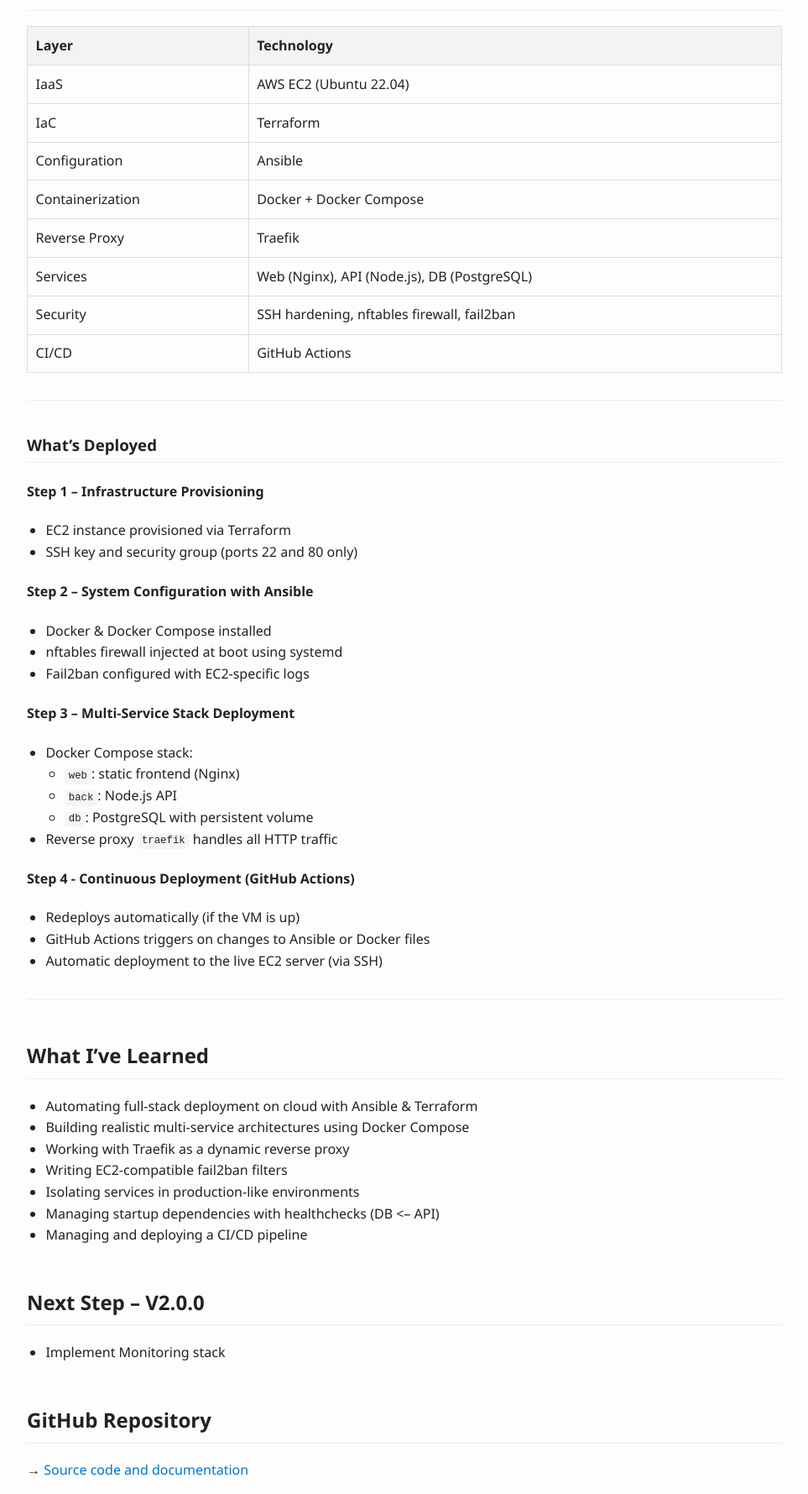
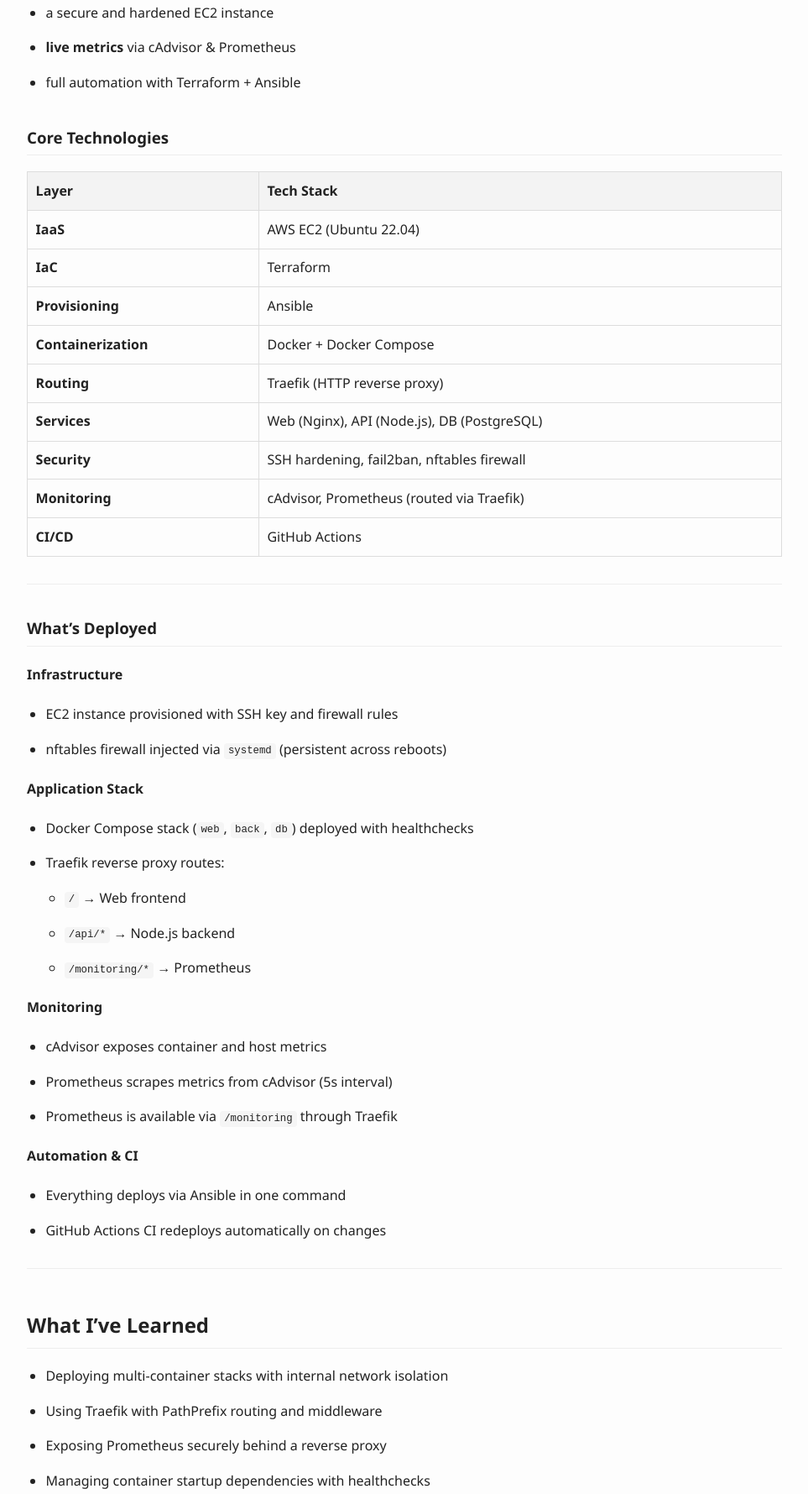
Before and after one commit to bilalgu/portfolio, a plain HTML site: page projects/devops-bootstrap.html in a window 1280 px wide. Shown: the part 708-2487 px from the top of the page at 84% size, without its empty margins (158-1121 px from the left). Drawn offline with Linux system fonts and the light colour scheme.

Commit message:
DevOps Bootstrap Stack v2.0.0 project sheet

```diff
--- a/projects/devops-bootstrap.html
+++ b/projects/devops-bootstrap.html
@@ -7,119 +7,130 @@
 </head>
 <body>
 
-    <h1 id="devops-bootstrap-stack-version-1.5.0">DevOps Bootstrap Stack –
-    Version 1.5.0</h1>
-    <p>Bilal – Systems &amp; Cybersecurity Engineer – 23 years old –
-    Master’s degree (Work-Study)</p>
+    <h1 id="devops-bootstrap-stack-version-2.0.0">DevOps Bootstrap Stack –
+    Version 2.0.0</h1>
+    <p><strong>Bilal – Systems &amp; Cybersecurity Engineer – 23 y/o –
+    Master’s (Work-Study)</strong></p>
     <p>GitHub: <a
     href="https://github.com/bilalgu/devops-bootstrap">https://github.com/bilalgu/devops-bootstrap</a></p>
-    <p>This personal DevOps/Cyber project aims to build a secure, scalable
-    and automated cloud infrastructure — as close as possible to real
-    production constraints.</p>
-    <p>It serves as :</p>
+    <p>This DevOps &amp; Cloud Security project aims to build a
+    <strong>realistic, secure and automated cloud infrastructure</strong> —
+    as close as possible to real production constraints.</p>
+    <p>It serves as:</p>
     <ul>
-    <li>a public technical portfolio</li>
-    <li>a learning environment for DevOps &amp; Cloud engineering</li>
-    <li>a reusable stack to bootstrap real-world deployments</li>
+    <li><p>a <strong>public technical portfolio</strong>
+    (DevOps/Cyber/Cloud)</p></li>
+    <li><p>a <strong>learning platform</strong> for professional-grade
+    practices</p></li>
+    <li><p>a <strong>reusable stack</strong> to bootstrap real-world
+    deployments</p></li>
     </ul>
     <hr />
-    <h2 id="version-1.5.0-multi-service-stack-with-reverse-proxy">Version
-    1.5.0 – Multi-Service Stack with Reverse Proxy</h2>
-    <p>This release includes the deployment of a complete Web/API/DB stack,
-    routed via Traefik reverse proxy, all automated from provisioning to
-    deployment.</p>
-    <h3 id="core-features">Core Features</h3>
+    <h2
+    id="version-2.0.0-multi-service-stack-with-security-monitoring">Version
+    2.0.0 – Multi-Service Stack with Security &amp; Monitoring</h2>
+    <p>This release completes the roadmap for version 2.0.0,
+    introducing:</p>
+    <ul>
+    <li><p>a realistic <strong>Web/API/DB architecture</strong></p></li>
+    <li><p>a secure and hardened EC2 instance</p></li>
+    <li><p><strong>live metrics</strong> via cAdvisor &amp;
+    Prometheus</p></li>
+    <li><p>full automation with Terraform + Ansible</p></li>
+    </ul>
+    <h3 id="core-technologies">Core Technologies</h3>
     <table>
     <thead>
     <tr class="header">
     <th>Layer</th>
-    <th>Technology</th>
+    <th>Tech Stack</th>
     </tr>
     </thead>
     <tbody>
     <tr class="odd">
-    <td>IaaS</td>
+    <td><strong>IaaS</strong></td>
     <td>AWS EC2 (Ubuntu 22.04)</td>
     </tr>
     <tr class="even">
-    <td>IaC</td>
+    <td><strong>IaC</strong></td>
     <td>Terraform</td>
     </tr>
     <tr class="odd">
-    <td>Configuration</td>
+    <td><strong>Provisioning</strong></td>
     <td>Ansible</td>
     </tr>
     <tr class="even">
-    <td>Containerization</td>
+    <td><strong>Containerization</strong></td>
     <td>Docker + Docker Compose</td>
     </tr>
     <tr class="odd">
-    <td>Reverse Proxy</td>
-    <td>Traefik</td>
+    <td><strong>Routing</strong></td>
+    <td>Traefik (HTTP reverse proxy)</td>
     </tr>
     <tr class="even">
-    <td>Services</td>
+    <td><strong>Services</strong></td>
     <td>Web (Nginx), API (Node.js), DB (PostgreSQL)</td>
     </tr>
     <tr class="odd">
-    <td>Security</td>
-    <td>SSH hardening, nftables firewall, fail2ban</td>
+    <td><strong>Security</strong></td>
+    <td>SSH hardening, fail2ban, nftables firewall</td>
     </tr>
     <tr class="even">
-    <td>CI/CD</td>
+    <td><strong>Monitoring</strong></td>
+    <td>cAdvisor, Prometheus (routed via Traefik)</td>
+    </tr>
+    <tr class="odd">
+    <td><strong>CI/CD</strong></td>
     <td>GitHub Actions</td>
     </tr>
     </tbody>
     </table>
     <hr />
     <h3 id="whats-deployed">What’s Deployed</h3>
-    <h4 id="step-1-infrastructure-provisioning">Step 1 – Infrastructure
-    Provisioning</h4>
+    <h4 id="infrastructure">Infrastructure</h4>
     <ul>
-    <li>EC2 instance provisioned via Terraform</li>
-    <li>SSH key and security group (ports 22 and 80 only)</li>
+    <li><p>EC2 instance provisioned with SSH key and firewall rules</p></li>
+    <li><p>nftables firewall injected via <code>systemd</code> (persistent
+    across reboots)</p></li>
     </ul>
-    <h4 id="step-2-system-configuration-with-ansible">Step 2 – System
-    Configuration with Ansible</h4>
+    <h4 id="application-stack">Application Stack</h4>
     <ul>
-    <li>Docker &amp; Docker Compose installed</li>
-    <li>nftables firewall injected at boot using systemd</li>
-    <li>Fail2ban configured with EC2-specific logs</li>
+    <li><p>Docker Compose stack (<code>web</code>, <code>back</code>,
+    <code>db</code>) deployed with healthchecks</p></li>
+    <li><p>Traefik reverse proxy routes:</p>
+    <ul>
+    <li><p><code>/</code> → Web frontend</p></li>
+    <li><p><code>/api/*</code> → Node.js backend</p></li>
+    <li><p><code>/monitoring/*</code> → Prometheus</p></li>
+    </ul></li>
     </ul>
-    <h4 id="step-3-multi-service-stack-deployment">Step 3 – Multi-Service
-    Stack Deployment</h4>
+    <h4 id="monitoring">Monitoring</h4>
     <ul>
-    <li>Docker Compose stack:
+    <li><p>cAdvisor exposes container and host metrics</p></li>
+    <li><p>Prometheus scrapes metrics from cAdvisor (5s interval)</p></li>
+    <li><p>Prometheus is available via <code>/monitoring</code> through
+    Traefik</p></li>
+    </ul>
+    <h4 id="automation-ci">Automation &amp; CI</h4>
     <ul>
-    <li><code>web</code>: static frontend (Nginx)</li>
-    <li><code>back</code>: Node.js API</li>
-    <li><code>db</code>: PostgreSQL with persistent volume</li>
-    </ul></li>
-    <li>Reverse proxy <code>traefik</code> handles all HTTP traffic</li>
-    </ul>
-    <h4 id="step-4---continuous-deployment-github-actions">Step 4 -
-    Continuous Deployment (GitHub Actions)</h4>
-    <ul>
-    <li>Redeploys automatically (if the VM is up)</li>
-    <li>GitHub Actions triggers on changes to Ansible or Docker files</li>
-    <li>Automatic deployment to the live EC2 server (via SSH)</li>
+    <li><p>Everything deploys via Ansible in one command</p></li>
+    <li><p>GitHub Actions CI redeploys automatically on changes</p></li>
     </ul>
     <hr />
     <h2 id="what-ive-learned">What I’ve Learned</h2>
     <ul>
-    <li>Automating full-stack deployment on cloud with Ansible &amp;
-    Terraform</li>
-    <li>Building realistic multi-service architectures using Docker
-    Compose</li>
-    <li>Working with Traefik as a dynamic reverse proxy</li>
-    <li>Writing EC2-compatible fail2ban filters</li>
-    <li>Isolating services in production-like environments</li>
-    <li>Managing startup dependencies with healthchecks (DB &lt;– API)</li>
-    <li>Managing and deploying a CI/CD pipeline</li>
-    </ul>
-    <h2 id="next-step-v2.0.0">Next Step – V2.0.0</h2>
-    <ul>
-    <li>Implement Monitoring stack</li>
+    <li><p>Deploying multi-container stacks with internal network
+    isolation</p></li>
+    <li><p>Using Traefik with PathPrefix routing and middleware</p></li>
+    <li><p>Exposing Prometheus securely behind a reverse proxy</p></li>
+    <li><p>Managing container startup dependencies with
+    healthchecks</p></li>
+    <li><p>Writing EC2-compatible fail2ban filters</p></li>
+    <li><p>Writing production-style Ansible roles</p></li>
+    <li><p>Structuring cloud infrastructure with Terraform + Ansible +
+    CI/CD</p></li>
+    <li><p>Designing a project that is <strong>both technical and
+    reusable</strong></p></li>
     </ul>
     <h2 id="github-repository">GitHub Repository</h2>
     <p>→ <a href="https://github.com/bilalgu/devops-bootstrap">Source code
```
